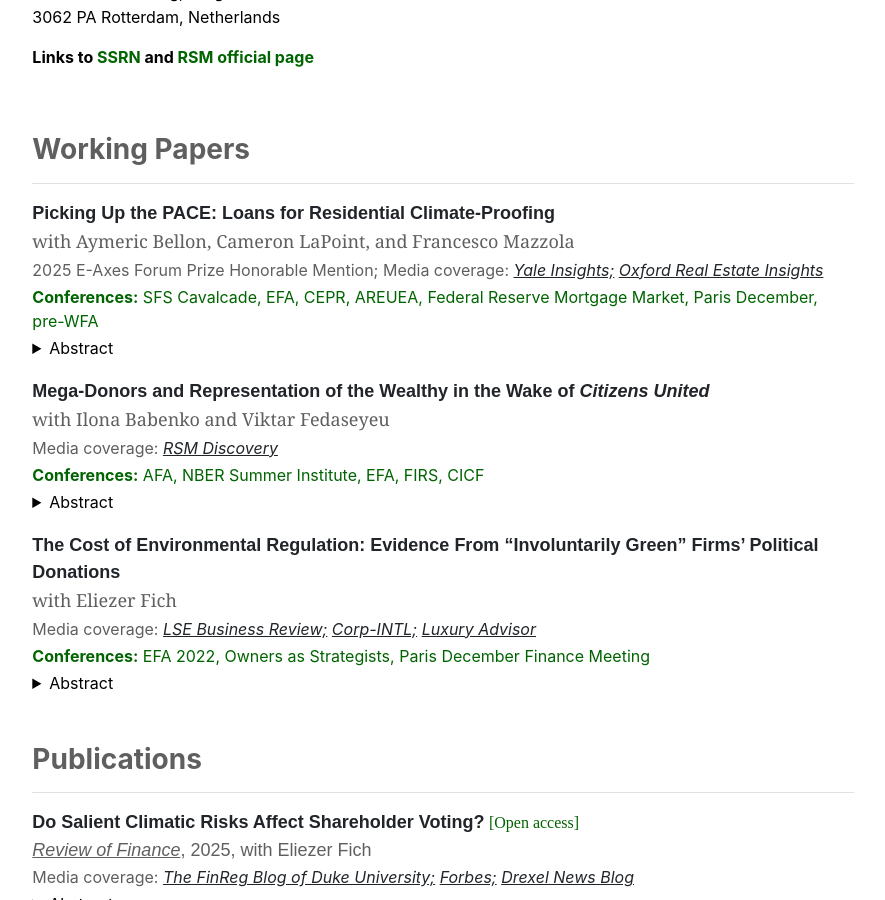
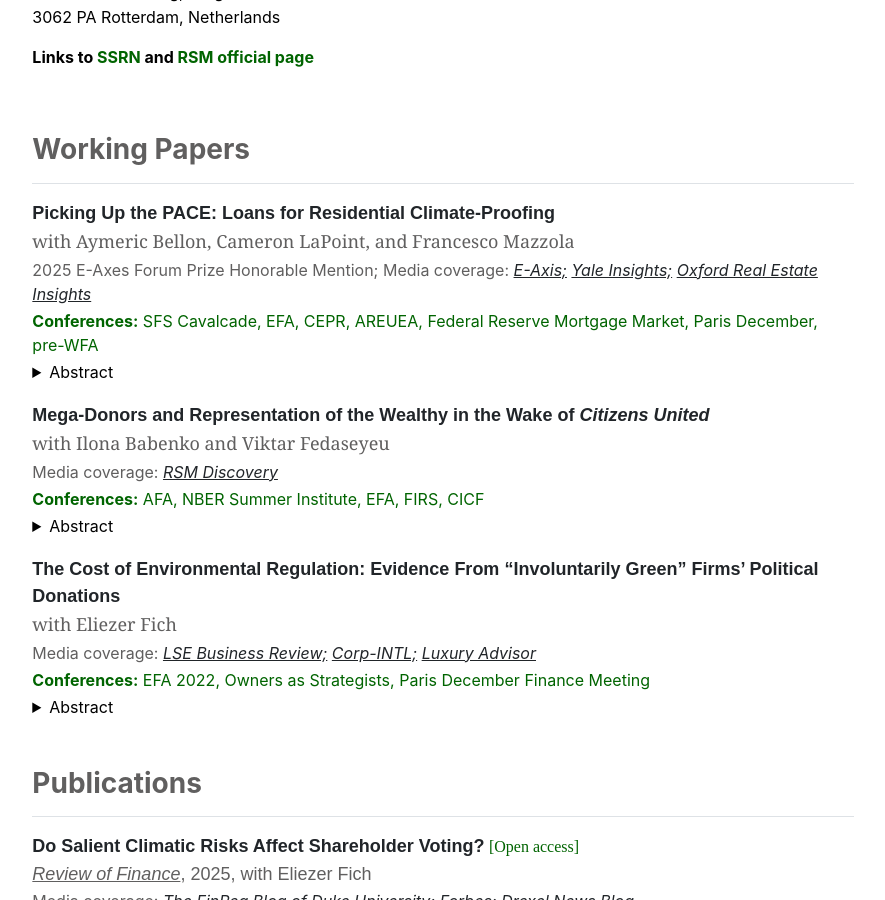
Before and after one commit to guosongxu/guosongxu.github.io, a Jekyll site: the page built from index.md, in a window 1280 px wide and 900 px high, scrolled down 419 px. Shown: the whole window, without its empty margins (197-1082 px from the left). Built offline with Jekyll 4.4.1, drawn with Linux system fonts in a browser that asks for light colours.

Commit message:
Update home.html

```diff
--- a/_layouts/home.html
+++ b/_layouts/home.html
@@ -17,7 +17,7 @@
 
     <p style="font-family:arial, 'MS Sans Serif', arial;font-size:18px;margin-bottom:1px"><a rel="noreferrer noopener" aria-label=" (opens in a new tab)" href="https://papers.ssrn.com/sol3/papers.cfm?abstract_id=4800611" target="_blank" style="text-decoration:none;"><strong>Picking Up the PACE: Loans for Residential Climate-Proofing</strong></a></p>
     <p style="font-family:georgia;font-size:18px;margin-bottom:3px;color:#605F5F">with Aymeric Bellon, Cameron LaPoint, and Francesco Mazzola</p>
-    <p style="font-size:16px;margin-bottom:3px;color:#605F5F">2025 E-Axes Forum Prize Honorable Mention; Media coverage:&nbsp;<em><a rel="noreferrer noopener" href="https://insights.som.yale.edu/insights/loan-program-can-help-close-the-green-building-gap" target="_blank">Yale Insights;</a>&nbsp;<a rel="noreferrer noopener" href="https://www.youtube.com/watch?v=-uV8MleO080" target="_blank">Oxford Real Estate Insights</a></em> </p>
+    <p style="font-size:16px;margin-bottom:3px;color:#605F5F">2025 E-Axes Forum Prize Honorable Mention; Media coverage:&nbsp;<em><a rel="noreferrer noopener" href="https://e-axes.org/research/picking-up-the-pace-loans-for-residential-climate-proofing/" target="_blank">E-Axis;</a>&nbsp;<a rel="noreferrer noopener" href="https://insights.som.yale.edu/insights/loan-program-can-help-close-the-green-building-gap" target="_blank">Yale Insights;</a>&nbsp;<a rel="noreferrer noopener" href="https://www.youtube.com/watch?v=-uV8MleO080" target="_blank">Oxford Real Estate Insights</a></em> </p>
     <p style="font-size:16px;margin-bottom:3px;color:#006400"><strong>Conferences:</strong> SFS Cavalcade, EFA, CEPR, AREUEA, Federal Reserve Mortgage Market, Paris December, pre-WFA</p>
     <details>
       <summary>Abstract</summary>
```
